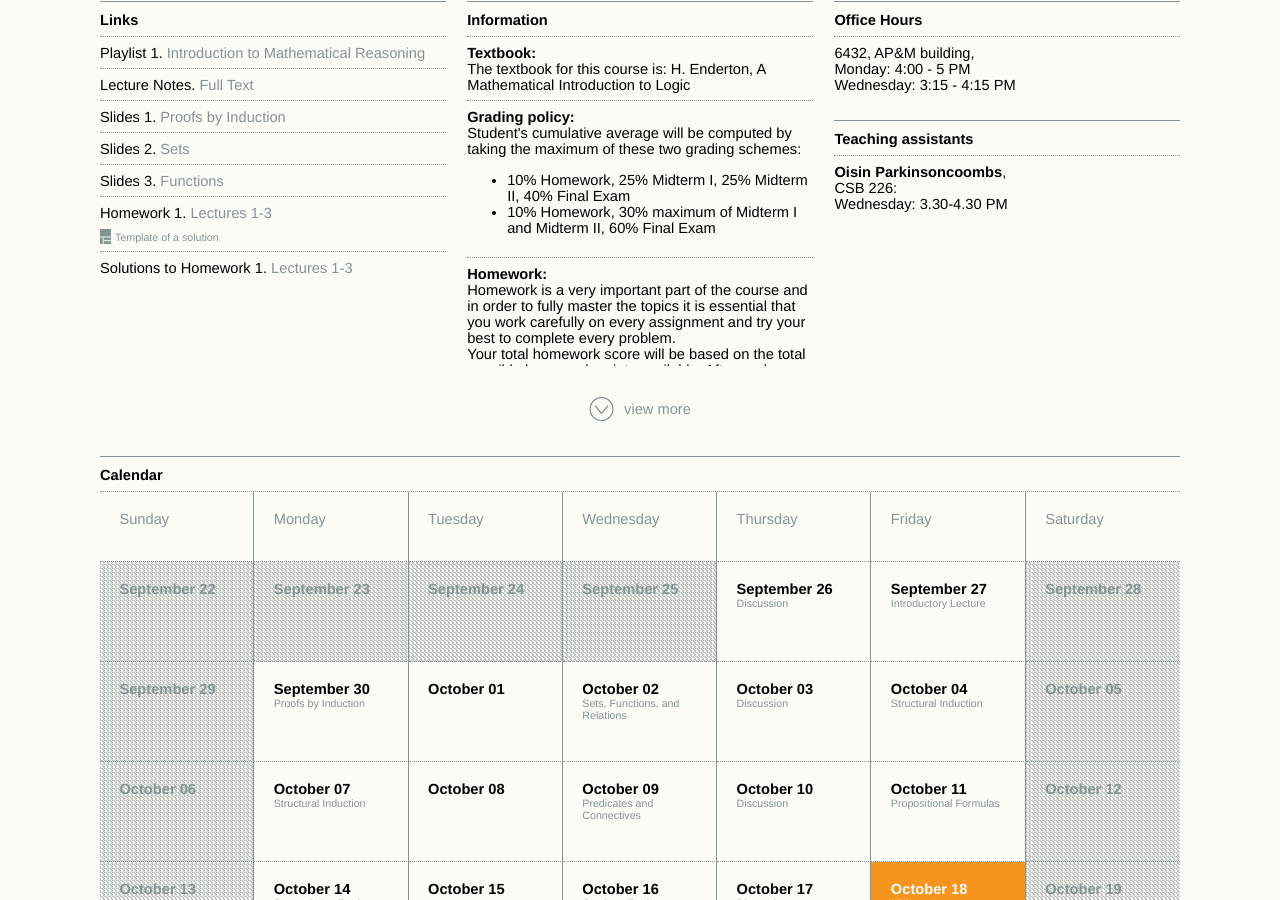
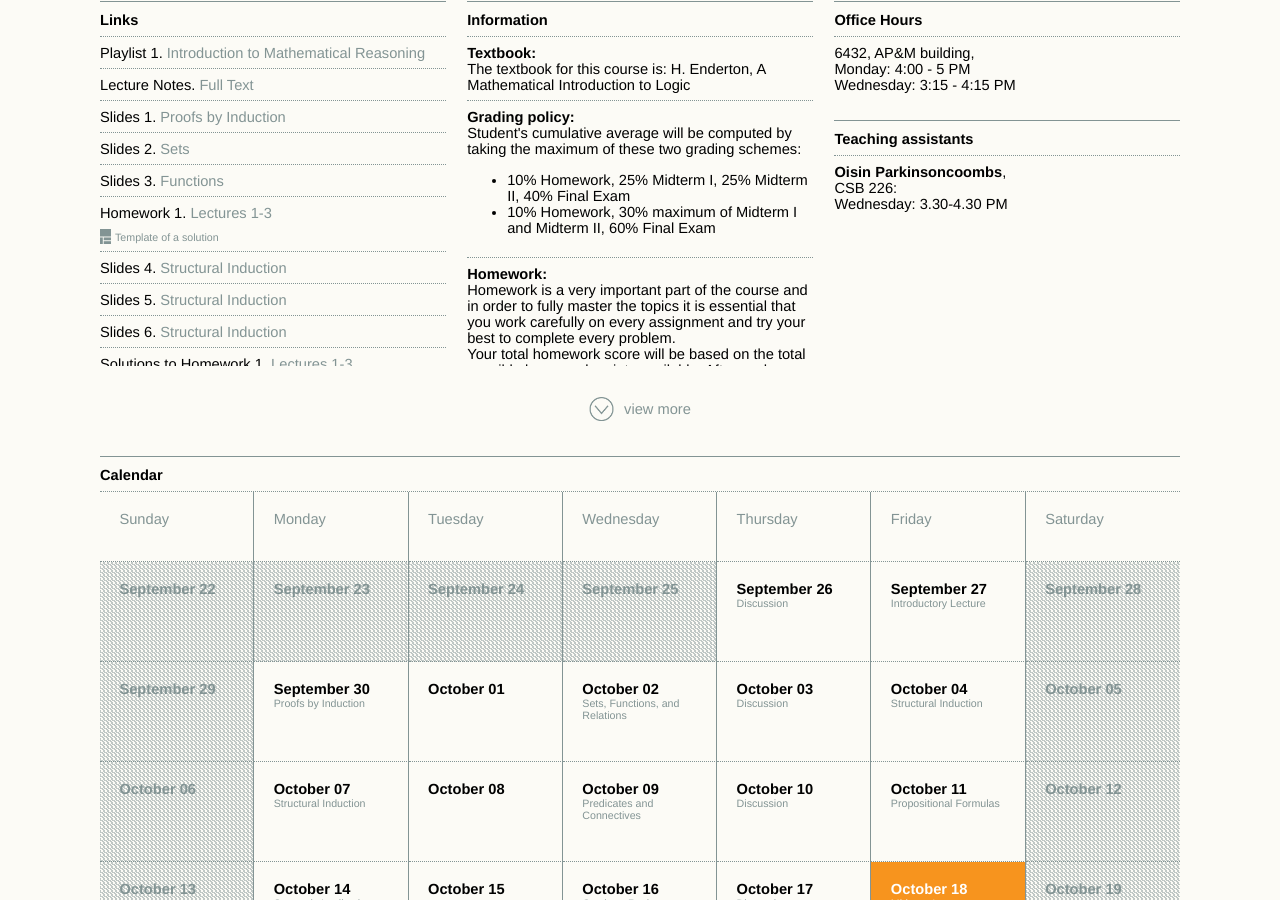
Before and after one commit to alexanderknop/alexanderknop.github.io, a Jekyll site: the page built from teaching/ucsd/160a/2019/fall/index.html, in a window 1280 px wide and 900 px high, scrolled down 641 px. Built offline with Jekyll 4.4.1, drawn with Linux system fonts in a browser that asks for light colours; nearby versions of some CDN libraries.

Commit message:
Update links to slides

```diff
--- a/teaching/ucsd/160a/2019/fall/links.html
+++ b/teaching/ucsd/160a/2019/fall/links.html
@@ -32,6 +32,21 @@
 
 </li>
 <li>
+		Slides 4. <a href="assets/lecture-4.pdf"> Structural Induction </a>
+
+
+</li>
+<li>
+		Slides 5. <a href="assets/lecture-5.pdf"> Structural Induction </a>
+
+
+</li>
+<li>
+		Slides 6. <a href="assets/lecture-6.pdf"> Structural Induction </a>
+
+
+</li>
+<li>
 		Solutions to Homework 1. <a href="assets/homework_solutions_1.pdf"> Lectures 1-3 </a>
 
 
```
Also changed, not shown: 2 other files.
